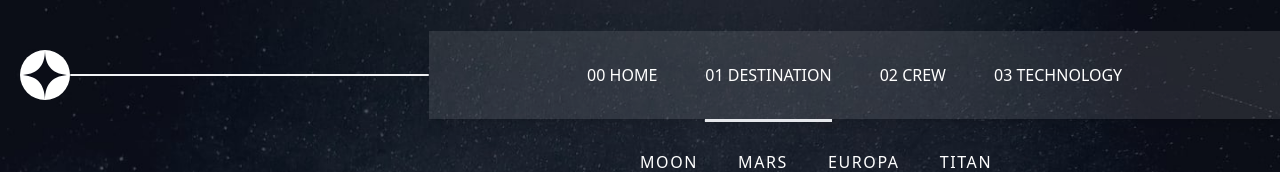
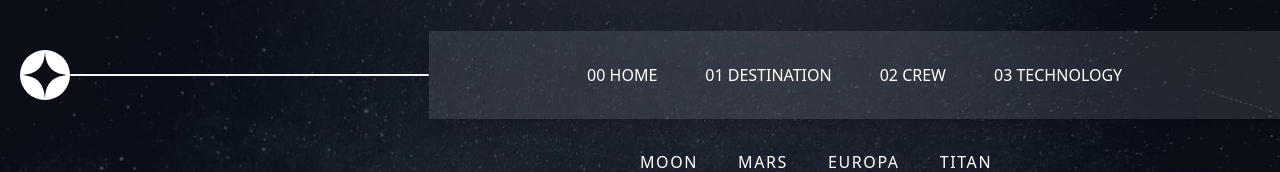
Before and after one commit to Melina1996/space, a React (Vite) app: page /destination in a window 1280 px wide. Shown: the top 172 px of the page. Built offline with nearby package versions, Linux system fonts and the light colour scheme.

Commit message:
added the correct link to destinations

```diff
--- a/src/assets/Components/Navbar.jsx
+++ b/src/assets/Components/Navbar.jsx
@@ -19,8 +19,8 @@ export default function Navbar() {
                     <NavLink exact="true" to={`/`}>00 HOME</NavLink>
                 </li>
                 <li className="hover:text-[#808080] text-white">
-                    {/* we use Link-Tag instead of "a" */}
-                    <NavLink exact="true" to={`/destination`}>01 DESTINATION</NavLink>
+                    {/* I put here directly the first page of my details */}
+                    <NavLink exact="true" to={`/details/0`}>01 DESTINATION</NavLink>
                 </li>
                 <li className="hover:text-[#808080] text-white">
                     <NavLink exact="true" to={`/crew`}>02 CREW</NavLink>
```
